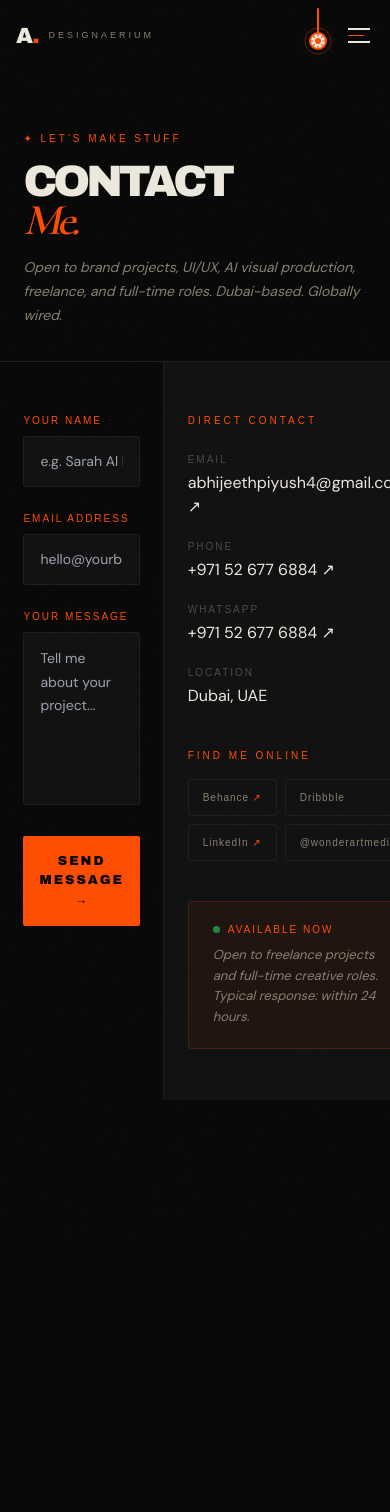
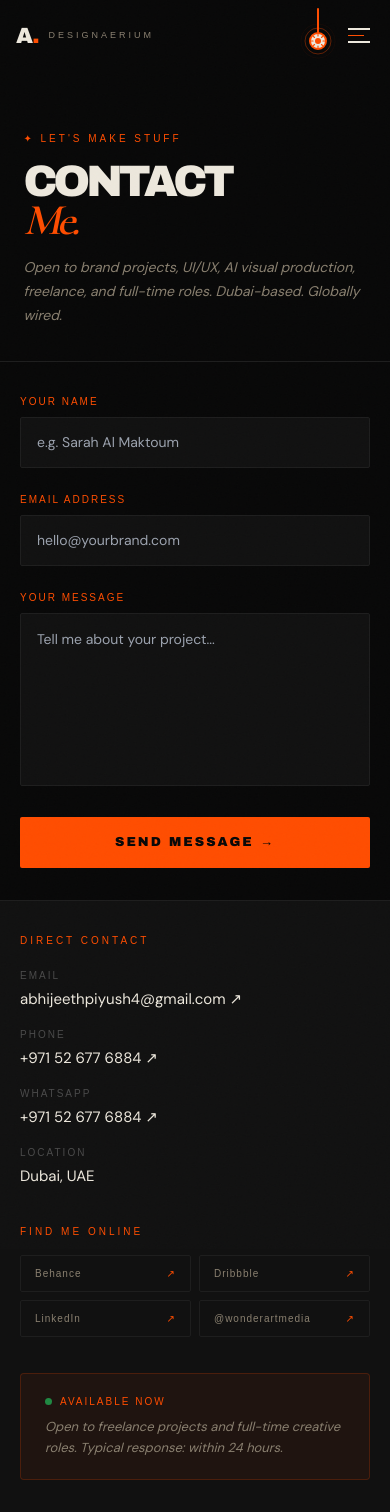
Before and after one commit to Artificer-cloud/adesignaerium, a Next.js app: page /contact in a window 390 px wide. Before the commit the page ends 1100 px from the top, so only its background shows below. Built offline with nearby package versions, Linux system fonts and the light colour scheme; a web font is replaced by a local one.

Commit message:
Fix contact page responsive

```diff
--- a/src/app/contact/page.tsx
+++ b/src/app/contact/page.tsx
@@ -7,52 +7,76 @@ export default function ContactPage() {
   const handleSubmit = (e: React.FormEvent<HTMLFormElement>) => {
     e.preventDefault()
     const data = new FormData(e.currentTarget)
-    const name = data.get('name'); const email = data.get('email'); const message = data.get('message')
+    const name = data.get('name')
+    const email = data.get('email')
+    const message = data.get('message')
     window.location.href = `mailto:abhijeethpiyush4@gmail.com?subject=${encodeURIComponent(`Portfolio Enquiry from ${name}`)}&body=${encodeURIComponent(`From: ${name} (${email})\n\n${message}`)}`
     setSent(true)
   }
 
-  const inputStyle: React.CSSProperties = { width:'100%', background:'var(--surface)', border:'1px solid var(--border)', borderRadius:'2px', color:'var(--bone)', fontSize:'14px', padding:'14px 16px', outline:'none', fontFamily:'var(--font-body)', transition:'border-color .3s' }
+  const inputStyle: React.CSSProperties = {
+    width: '100%',
+    background: 'var(--surface)',
+    border: '1px solid var(--border)',
+    borderRadius: '2px',
+    color: 'var(--bone)',
+    fontSize: '14px',
+    padding: '14px 16px',
+    outline: 'none',
+    fontFamily: 'var(--font-body)',
+    transition: 'border-color .3s',
+  }
 
   return (
-    <main style={{ paddingTop:'80px' }}>
-      <section style={{ padding:'clamp(40px,6vh,80px) clamp(20px,6vw,80px) clamp(24px,4vh,48px)', maxWidth:'1400px', margin:'0 auto' }}>
-        <span style={{ fontFamily:'var(--font-mono)', fontSize:'10px', letterSpacing:'3px', color:'var(--orange)', display:'block', marginBottom:'16px' }}>✦ LET&apos;S MAKE STUFF</span>
-        <h1 style={{ fontFamily:'Clash Display,Arial Black,sans-serif', fontWeight:700, fontSize:'clamp(44px,9vw,120px)', letterSpacing:'-4px', color:'var(--bone)', lineHeight:.88, marginBottom:'16px' }}>
-          CONTACT<br/><span style={{ fontFamily:'Cormorant Garamond,Georgia,serif', fontStyle:'italic', fontWeight:600, color:'var(--orange)' }}>Me.</span>
+    <main style={{ paddingTop: '80px', background: 'var(--ink)', minHeight: '100vh' }}>
+
+      {/* Header */}
+      <section style={{ padding: 'clamp(40px,6vh,80px) clamp(20px,6vw,80px) clamp(24px,4vh,40px)', maxWidth: '1400px', margin: '0 auto' }}>
+        <span style={{ fontFamily: 'var(--font-mono)', fontSize: '10px', letterSpacing: '3px', color: 'var(--orange)', display: 'block', marginBottom: '16px' }}>
+          ✦ LET&apos;S MAKE STUFF
+        </span>
+        <h1 style={{ fontFamily: 'Clash Display,Arial Black,sans-serif', fontWeight: 700, fontSize: 'clamp(44px,9vw,120px)', letterSpacing: '-4px', color: 'var(--bone)', lineHeight: .88, marginBottom: '16px' }}>
+          CONTACT<br/>
+          <span style={{ fontFamily: 'Cormorant Garamond,Georgia,serif', fontStyle: 'italic', fontWeight: 600, color: 'var(--orange)' }}>Me.</span>
         </h1>
-        <p style={{ fontFamily:'var(--font-body)', fontSize:'clamp(14px,1.6vw,18px)', fontStyle:'italic', color:'var(--muted)', maxWidth:'480px', lineHeight:1.7 }}>
+        <p style={{ fontFamily: 'var(--font-body)', fontSize: 'clamp(14px,1.6vw,18px)', fontStyle: 'italic', color: 'var(--muted)', maxWidth: '480px', lineHeight: 1.7 }}>
           Open to brand projects, UI/UX, AI visual production, freelance, and full-time roles. Dubai-based. Globally wired.
         </p>
       </section>
 
-      <section style={{ borderTop:'1px solid var(--border)', maxWidth:'1400px', margin:'0 auto' }}>
-        <div style={{ display:'grid', gridTemplateColumns:'1fr clamp(280px,38%,520px)', maxWidth:'1400px', margin:'0 auto' }}>
+      {/* Main content */}
+      <section style={{ borderTop: '1px solid var(--border)', maxWidth: '1400px', margin: '0 auto' }}>
+        <div className="contact-grid">
+
           {/* Form */}
-          <div style={{ padding:'clamp(40px,6vh,80px) clamp(20px,6vw,80px)', borderRight:'1px solid var(--border)' }}>
+          <div className="contact-form-col">
             {sent ? (
-              <div style={{ display:'flex', flexDirection:'column', alignItems:'flex-start', minHeight:'300px', justifyContent:'center' }}>
-                <span style={{ fontSize:'48px', marginBottom:'16px' }}>✦</span>
-                <h2 style={{ fontFamily:'Clash Display,Arial Black,sans-serif', fontWeight:700, fontSize:'48px', color:'var(--orange)', letterSpacing:'-2px' }}>Message sent!</h2>
-                <p style={{ fontFamily:'var(--font-body)', fontSize:'16px', fontStyle:'italic', color:'var(--muted)', marginTop:'12px' }}>Opening your email client...</p>
+              <div style={{ display: 'flex', flexDirection: 'column', alignItems: 'flex-start', minHeight: '300px', justifyContent: 'center' }}>
+                <span style={{ fontSize: '48px', marginBottom: '16px', color: 'var(--orange)' }}>✦</span>
+                <h2 style={{ fontFamily: 'Clash Display,Arial Black,sans-serif', fontWeight: 700, fontSize: '48px', color: 'var(--orange)', letterSpacing: '-2px' }}>Sent!</h2>
+                <p style={{ fontFamily: 'var(--font-body)', fontSize: '16px', fontStyle: 'italic', color: 'var(--muted)', marginTop: '12px' }}>Opening your email client...</p>
               </div>
             ) : (
-              <form onSubmit={handleSubmit} style={{ display:'flex', flexDirection:'column', gap:'24px' }}>
-                {[{name:'name',label:'YOUR NAME',type:'text',placeholder:'e.g. Sarah Al Maktoum'},{name:'email',label:'EMAIL ADDRESS',type:'email',placeholder:'hello@yourbrand.com'}].map(f => (
-                  <div key={f.name}>
-                    <label style={{ fontFamily:'var(--font-mono)', fontSize:'10px', letterSpacing:'2px', color:'var(--orange)', display:'block', marginBottom:'8px' }}>{f.label}</label>
-                    <input name={f.name} required type={f.type} placeholder={f.placeholder} style={inputStyle}
-                      onFocus={e => (e.target as HTMLInputElement).style.borderColor='var(--orange)'}
-                      onBlur={e  => (e.target as HTMLInputElement).style.borderColor='var(--border)'} />
-                  </div>
-                ))}
+              <form onSubmit={handleSubmit} style={{ display: 'flex', flexDirection: 'column', gap: '24px' }}>
                 <div>
-                  <label style={{ fontFamily:'var(--font-mono)', fontSize:'10px', letterSpacing:'2px', color:'var(--orange)', display:'block', marginBottom:'8px' }}>YOUR MESSAGE</label>
-                  <textarea name="message" required rows={6} placeholder="Tell me about your project..." style={{ ...inputStyle, resize:'none', lineHeight:1.7 }}
-                    onFocus={e => (e.target as HTMLTextAreaElement).style.borderColor='var(--orange)'}
-                    onBlur={e  => (e.target as HTMLTextAreaElement).style.borderColor='var(--border)'} />
+                  <label style={{ fontFamily: 'var(--font-mono)', fontSize: '10px', letterSpacing: '2px', color: 'var(--orange)', display: 'block', marginBottom: '8px' }}>YOUR NAME</label>
+                  <input name="name" required type="text" placeholder="e.g. Sarah Al Maktoum" style={inputStyle}
+                    onFocus={e => (e.target as HTMLInputElement).style.borderColor = 'var(--orange)'}
+                    onBlur={e  => (e.target as HTMLInputElement).style.borderColor = 'var(--border)'} />
                 </div>
-                <button type="submit" style={{ fontFamily:'Clash Display,Arial Black,sans-serif', fontWeight:600, fontSize:'13px', letterSpacing:'2px', textTransform:'uppercase', background:'var(--orange)', color:'var(--ink)', padding:'16px', borderRadius:'2px', border:'none', cursor:'pointer', transition:'opacity .3s' }}>
+                <div>
+                  <label style={{ fontFamily: 'var(--font-mono)', fontSize: '10px', letterSpacing: '2px', color: 'var(--orange)', display: 'block', marginBottom: '8px' }}>EMAIL ADDRESS</label>
+                  <input name="email" required type="email" placeholder="hello@yourbrand.com" style={inputStyle}
+                    onFocus={e => (e.target as HTMLInputElement).style.borderColor = 'var(--orange)'}
+                    onBlur={e  => (e.target as HTMLInputElement).style.borderColor = 'var(--border)'} />
+                </div>
+                <div>
+                  <label style={{ fontFamily: 'var(--font-mono)', fontSize: '10px', letterSpacing: '2px', color: 'var(--orange)', display: 'block', marginBottom: '8px' }}>YOUR MESSAGE</label>
+                  <textarea name="message" required rows={6} placeholder="Tell me about your project..." style={{ ...inputStyle, resize: 'none', lineHeight: 1.7 }}
+                    onFocus={e => (e.target as HTMLTextAreaElement).style.borderColor = 'var(--orange)'}
+                    onBlur={e  => (e.target as HTMLTextAreaElement).style.borderColor = 'var(--border)'} />
+                </div>
+                <button type="submit" style={{ fontFamily: 'Clash Display,Arial Black,sans-serif', fontWeight: 600, fontSize: '13px', letterSpacing: '2px', textTransform: 'uppercase', background: 'var(--orange)', color: 'var(--ink)', padding: '16px', borderRadius: '2px', border: 'none', cursor: 'pointer', transition: 'opacity .3s', width: '100%' }}>
                   Send Message →
                 </button>
               </form>
@@ -60,41 +84,90 @@ export default function ContactPage() {
           </div>
 
           {/* Info */}
-          <div style={{ padding:'clamp(40px,6vh,80px) clamp(20px,6vw,80px)', background:'var(--surface)', display:'flex', flexDirection:'column', justifyContent:'space-between', gap:'40px' }}>
-            <div>
-              <span style={{ fontFamily:'var(--font-mono)', fontSize:'10px', letterSpacing:'3px', color:'var(--orange)', display:'block', marginBottom:'24px' }}>DIRECT CONTACT</span>
-              <div style={{ display:'flex', flexDirection:'column', gap:'20px' }}>
-                {[{l:'Email',v:'abhijeethpiyush4@gmail.com',h:'mailto:abhijeethpiyush4@gmail.com'},{l:'Phone',v:'+971 52 677 6884',h:'tel:+971526776884'},{l:'WhatsApp',v:'+971 52 677 6884',h:'https://wa.me/971526776884'},{l:'Location',v:'Dubai, UAE',h:''}].map(({l,v,h}) => (
+          <div className="contact-info-col">
+
+            {/* Direct contact */}
+            <div style={{ marginBottom: '36px' }}>
+              <span style={{ fontFamily: 'var(--font-mono)', fontSize: '10px', letterSpacing: '3px', color: 'var(--orange)', display: 'block', marginBottom: '20px' }}>DIRECT CONTACT</span>
+              <div style={{ display: 'flex', flexDirection: 'column', gap: '16px' }}>
+                {[
+                  { l: 'Email',    v: 'abhijeethpiyush4@gmail.com', h: 'mailto:abhijeethpiyush4@gmail.com' },
+                  { l: 'Phone',    v: '+971 52 677 6884',            h: 'tel:+971526776884' },
+                  { l: 'WhatsApp', v: '+971 52 677 6884',            h: 'https://wa.me/971526776884' },
+                  { l: 'Location', v: 'Dubai, UAE',                  h: '' },
+                ].map(({ l, v, h }) => (
                   <div key={l}>
-                    <div style={{ fontFamily:'var(--font-mono)', fontSize:'10px', letterSpacing:'2px', color:'var(--dim)', marginBottom:'4px' }}>{l.toUpperCase()}</div>
-                    {h ? <a href={h} target={h.startsWith('http')?'_blank':undefined} rel={h.startsWith('http')?'noopener noreferrer':undefined} style={{ fontFamily:'var(--font-body)', fontSize:'16px', color:'var(--bone)' }}>{v} ↗</a>
-                       : <span style={{ fontFamily:'var(--font-body)', fontSize:'16px', color:'var(--bone)' }}>{v}</span>}
+                    <div style={{ fontFamily: 'var(--font-mono)', fontSize: '10px', letterSpacing: '2px', color: 'var(--dim)', marginBottom: '4px' }}>{l.toUpperCase()}</div>
+                    {h
+                      ? <a href={h} target={h.startsWith('http') ? '_blank' : undefined} rel={h.startsWith('http') ? 'noopener noreferrer' : undefined} style={{ fontFamily: 'var(--font-body)', fontSize: '15px', color: 'var(--bone)', wordBreak: 'break-all' }}>{v} ↗</a>
+                      : <span style={{ fontFamily: 'var(--font-body)', fontSize: '15px', color: 'var(--bone)' }}>{v}</span>
+                    }
                   </div>
                 ))}
               </div>
             </div>
-            <div>
-              <span style={{ fontFamily:'var(--font-mono)', fontSize:'10px', letterSpacing:'3px', color:'var(--orange)', display:'block', marginBottom:'16px' }}>FIND ME ONLINE</span>
-              <div style={{ display:'grid', gridTemplateColumns:'1fr 1fr', gap:'8px' }}>
-                {[{l:'Behance',h:'https://behance.net/abhijeeth-subhash'},{l:'Dribbble',h:'https://dribbble.com/Artificer_666'},{l:'LinkedIn',h:'https://linkedin.com/in/abhijeethsubhash'},{l:'@wonderartmedia',h:'https://instagram.com/wonderartmedia'}].map(({l,h}) => (
-                  <a key={l} href={h} target="_blank" rel="noopener noreferrer" style={{ fontFamily:'var(--font-mono)', fontSize:'10px', letterSpacing:'1px', color:'var(--muted)', border:'1px solid var(--border)', padding:'10px 14px', borderRadius:'2px', display:'flex', alignItems:'center', justifyContent:'space-between', transition:'border-color .3s' }}>
-                    {l}<span style={{ color:'var(--orange)' }}>↗</span>
+
+            {/* Social links */}
+            <div style={{ marginBottom: '36px' }}>
+              <span style={{ fontFamily: 'var(--font-mono)', fontSize: '10px', letterSpacing: '3px', color: 'var(--orange)', display: 'block', marginBottom: '16px' }}>FIND ME ONLINE</span>
+              <div style={{ display: 'grid', gridTemplateColumns: '1fr 1fr', gap: '8px' }}>
+                {[
+                  { l: 'Behance',        h: 'https://behance.net/abhijeeth-subhash' },
+                  { l: 'Dribbble',       h: 'https://dribbble.com/Artificer_666' },
+                  { l: 'LinkedIn',       h: 'https://linkedin.com/in/abhijeethsubhash' },
+                  { l: '@wonderartmedia',h: 'https://instagram.com/wonderartmedia' },
+                ].map(({ l, h }) => (
+                  <a key={l} href={h} target="_blank" rel="noopener noreferrer" style={{ fontFamily: 'var(--font-mono)', fontSize: '10px', letterSpacing: '1px', color: 'var(--muted)', border: '1px solid var(--border)', padding: '10px 14px', borderRadius: '2px', display: 'flex', alignItems: 'center', justifyContent: 'space-between', transition: 'border-color .3s', textDecoration: 'none' }}>
+                    {l}<span style={{ color: 'var(--orange)' }}>↗</span>
                   </a>
                 ))}
               </div>
             </div>
-            <div style={{ background:'rgba(255,77,0,0.06)', border:'1px solid rgba(255,77,0,0.2)', borderRadius:'4px', padding:'20px 24px' }}>
-              <div style={{ display:'flex', alignItems:'center', gap:'8px', marginBottom:'8px' }}>
-                <span style={{ width:'7px', height:'7px', background:'#22c55e', borderRadius:'50%', animation:'blink 2s ease-in-out infinite', flexShrink:0 }} />
-                <span style={{ fontFamily:'var(--font-mono)', fontSize:'10px', letterSpacing:'2px', color:'var(--orange)' }}>AVAILABLE NOW</span>
+
+            {/* Availability badge */}
+            <div style={{ background: 'rgba(255,77,0,0.06)', border: '1px solid rgba(255,77,0,0.2)', borderRadius: '4px', padding: '20px 24px' }}>
+              <div style={{ display: 'flex', alignItems: 'center', gap: '8px', marginBottom: '8px' }}>
+                <span style={{ width: '7px', height: '7px', background: '#22c55e', borderRadius: '50%', animation: 'blink 2s ease-in-out infinite', flexShrink: 0 }} />
+                <span style={{ fontFamily: 'var(--font-mono)', fontSize: '10px', letterSpacing: '2px', color: 'var(--orange)' }}>AVAILABLE NOW</span>
               </div>
-              <p style={{ fontFamily:'var(--font-body)', fontSize:'13px', fontStyle:'italic', color:'var(--muted)', lineHeight:1.6 }}>
+              <p style={{ fontFamily: 'var(--font-body)', fontSize: '13px', fontStyle: 'italic', color: 'var(--muted)', lineHeight: 1.6 }}>
                 Open to freelance projects and full-time creative roles. Typical response: within 24 hours.
               </p>
             </div>
+
           </div>
         </div>
       </section>
+
+      <style>{`
+        .contact-grid {
+          display: grid;
+          grid-template-columns: 1fr clamp(280px,38%,520px);
+          max-width: 1400px;
+          margin: 0 auto;
+        }
+        .contact-form-col {
+          padding: clamp(32px,6vh,60px) clamp(20px,6vw,80px);
+          border-right: 1px solid var(--border);
+        }
+        .contact-info-col {
+          padding: clamp(32px,6vh,60px) clamp(20px,4vw,60px);
+          background: var(--surface);
+        }
+        @media (max-width: 768px) {
+          .contact-grid {
+            grid-template-columns: 1fr;
+          }
+          .contact-form-col {
+            border-right: none;
+            border-bottom: 1px solid var(--border);
+            padding: 32px 20px;
+          }
+          .contact-info-col {
+            padding: 32px 20px;
+          }
+        }
+      `}</style>
     </main>
   )
 }
```
